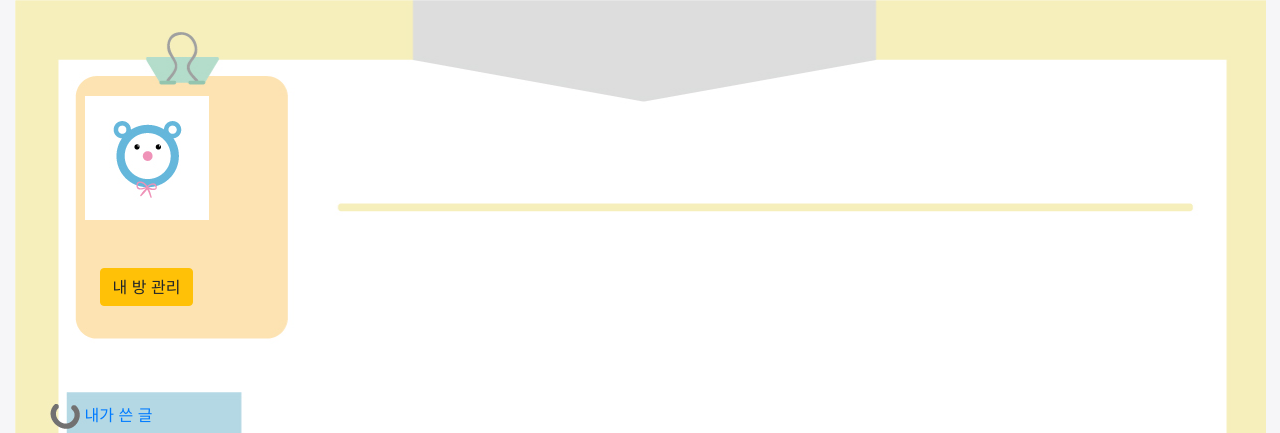
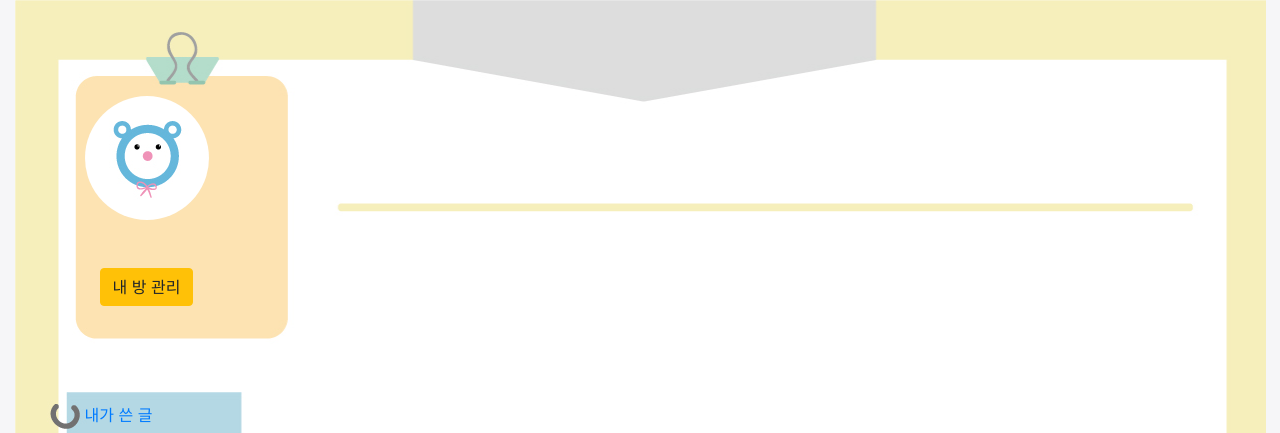
Before and after one commit to houseelfdobby/house-elf-dobby, a Django app: page /board in a window 1280 px wide. Shown: the part 80-513 px from the top of the page. Run offline with Django 3.2, Linux system fonts and the light colour scheme; data that the repository does not hold is empty; some libraries are stand-ins or nearby versions.

Commit message:
add button

```diff
--- a/board/templates/board/board_home.html
+++ b/board/templates/board/board_home.html
@@ -90,7 +90,7 @@
     width: 120px;
     height: 120px;
     padding: 20px 20px 20px 20px;
-    border-radius: 50%;
+
   }
 
   #user_name {
@@ -102,14 +102,18 @@
   #user_room {
     padding: 30px 0px 0px 20px;
   }
+
+  #user_img {
+    border-radius: 50%;
+  }
 </style>
 
 <div class="board">
   <div class="dodo">
-    <img src="{% static 'img/dodo.jpg' %}">
+    <img id="user_img" src="{% static 'img/dodo.jpg' %}">
   </div>
   <div class="myroom">
-    <button type="button" class="btn btn-warning">내 방 관리</button>
+    <button type="button" onclick=location.href="{% url 'userroom' %}" class=" btn btn-warning">내 방 관리</button>
   </div>
   <div class="the_writes">
     <a href="">내가 쓴 글</a>
--- a/dobby/templates/userroom.html
+++ b/dobby/templates/userroom.html
@@ -191,8 +191,6 @@
     </div>
 
 
-    <div class="contents-grid">
-      월세 400,000 현재 보증금 5,000,000
-    </div>
+
   </div>
   {%endblock%}
```
